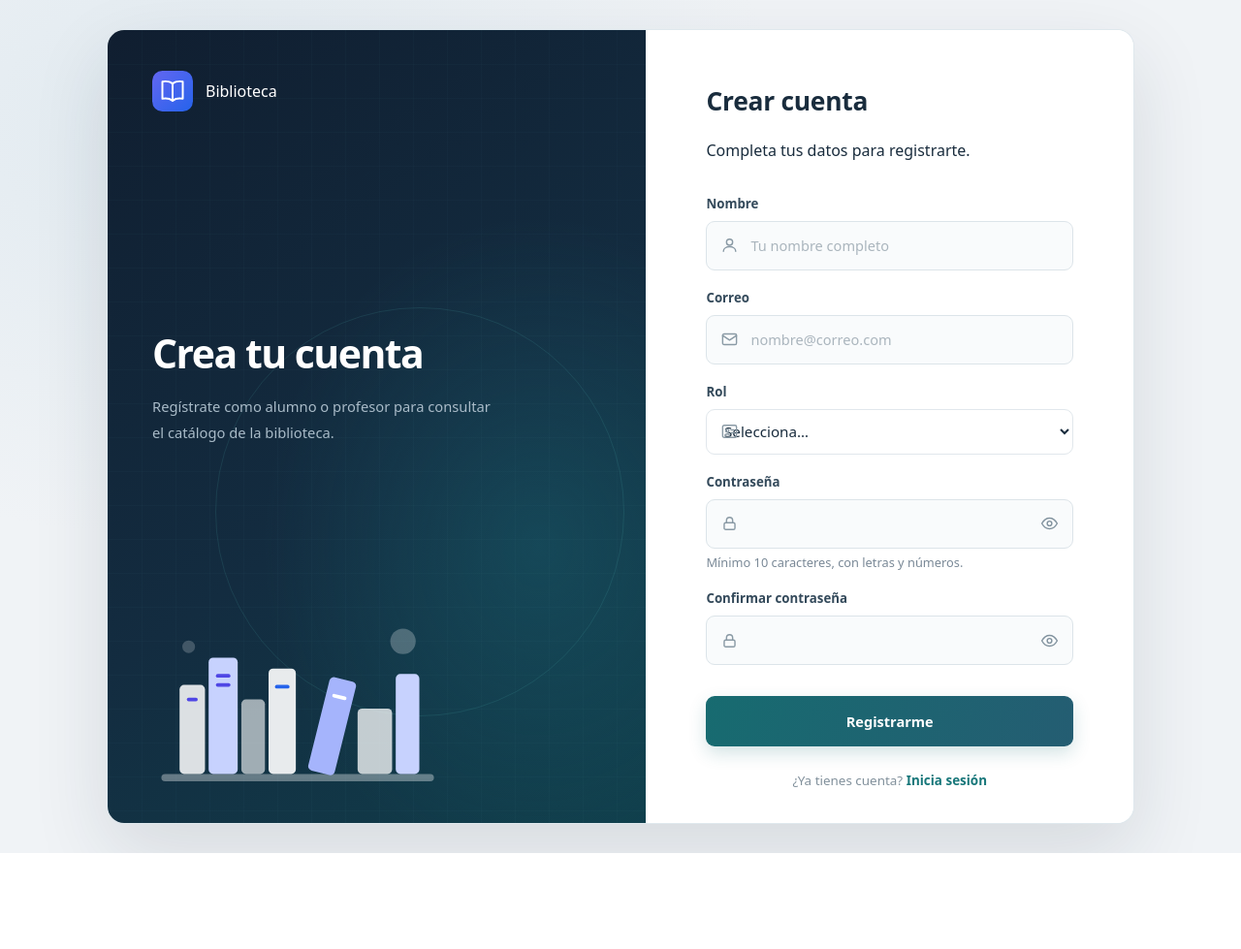
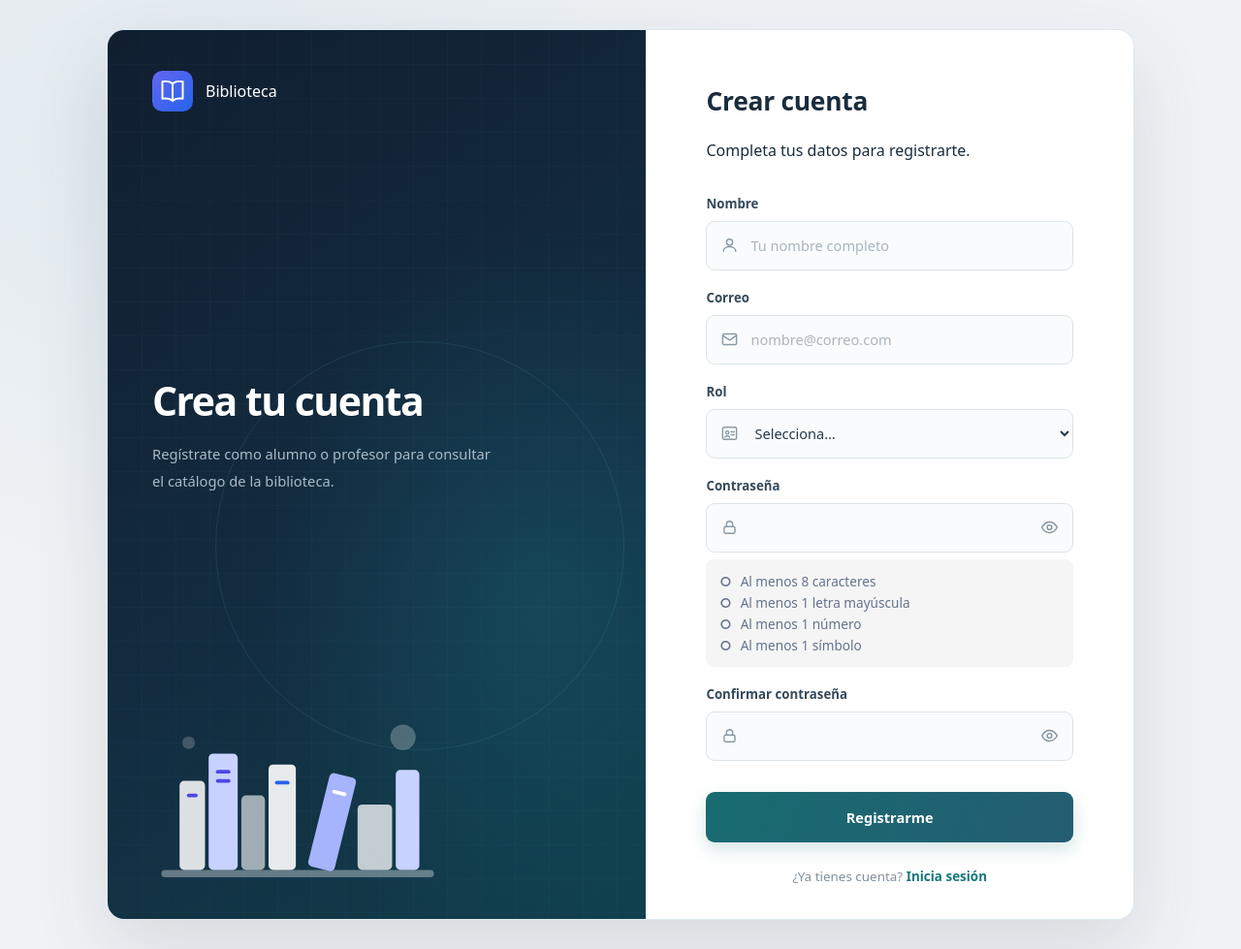
Before and after one commit to Develenguas/Proyecto_Biblioteca, a PHP site: page /registro.php in a window 1280 px wide. Shown: the whole page at 97% size. Before the commit the page ends 880 px from the top, so only its background shows below. Run offline with PHP 8.4, Linux system fonts and the light colour scheme.

Commit message:
Registro

```diff
--- a/assets/css/estilos.css
+++ b/assets/css/estilos.css
@@ -917,3 +917,163 @@ button.boton-enlace:hover {
     }
 
 }
+
+
+/* === Preloader temático de biblioteca en login === */
+.biblio-preloader {
+    position: fixed;
+    inset: 0;
+    z-index: 9999;
+    display: flex;
+    align-items: center;
+    justify-content: center;
+    background: #0f172a;
+    color: #f8fafc;
+    transition: opacity 0.38s ease, visibility 0.38s ease;
+}
+
+.biblio-preloader.is-oculto {
+    opacity: 0;
+    visibility: hidden;
+    pointer-events: none;
+}
+
+.biblio-preloader-contenido {
+    text-align: center;
+    padding: 1.5rem;
+}
+
+.libro-animado {
+    position: relative;
+    width: 78px;
+    height: 54px;
+    margin: 0 auto 1rem;
+    perspective: 240px;
+}
+
+.libro-tapa {
+    position: absolute;
+    inset: 0;
+    border: 2px solid #38bdf8;
+    border-radius: 6px;
+    background: rgba(56, 189, 248, 0.12);
+}
+
+.libro-pagina {
+    position: absolute;
+    top: 4px;
+    bottom: 4px;
+    width: calc(50% - 5px);
+    background: #f8fafc;
+    border-radius: 2px;
+    transform-origin: left center;
+    animation: pasarPagina 1.4s infinite ease-in-out;
+}
+
+.libro-pagina.pagina-1 {
+    left: 50%;
+    animation-delay: 0s;
+}
+
+.libro-pagina.pagina-2 {
+    left: 50%;
+    animation-delay: 0.25s;
+}
+
+.libro-pagina.pagina-3 {
+    left: 50%;
+    animation-delay: 0.5s;
+}
+
+@keyframes pasarPagina {
+    0% {
+        transform: rotateY(0deg);
+        opacity: 1;
+    }
+    50% {
+        transform: rotateY(-135deg);
+        opacity: 0.85;
+    }
+    100% {
+        transform: rotateY(0deg);
+        opacity: 1;
+    }
+}
+
+.biblio-preloader-titulo {
+    margin: 0 0 0.25rem;
+    font-weight: 700;
+    letter-spacing: 0.14em;
+    font-size: 0.95rem;
+}
+
+.biblio-preloader-texto {
+    margin: 0;
+    font-size: 0.875rem;
+    color: #cbd5e1;
+}
+
+/* === Requisitos de contraseña y coincidencia en registro === */
+.requisitos-pass {
+    list-style: none;
+    margin: 0.45rem 0 0.85rem;
+    padding: 0.6rem 0.75rem;
+    border-radius: 8px;
+    background: rgba(15, 23, 42, 0.04);
+    font-size: 0.85rem;
+}
+
+.req-item {
+    display: flex;
+    align-items: center;
+    gap: 0.45rem;
+    color: #64748b;
+    margin: 0.2rem 0;
+    transition: color 0.2s ease;
+}
+
+.req-item.cumplido {
+    color: #15803d;
+    font-weight: 600;
+}
+
+.req-indicador {
+    font-weight: 700;
+    width: 1rem;
+    text-align: center;
+}
+
+.estado-coincidencia {
+    margin: 0.35rem 0 0.75rem;
+    font-size: 0.85rem;
+    font-weight: 600;
+}
+
+.estado-coincidencia.coincide {
+    color: #15803d;
+}
+
+.estado-coincidencia.no-coincide {
+    color: #b91c1c;
+}
+
+/* === Ajuste para select dentro de .campo (evita encimar el icono) === */
+.auth-form .campo select {
+    width: 100%;
+    height: 51px;
+    padding: 0 45px;
+    border: 1px solid #DCE4E9;
+    border-radius: 9px;
+    background: #F9FBFC;
+    color: #263B4C;
+    font-size: .91rem;
+    font-family: inherit;
+    transition: all .2s ease;
+}
+
+.auth-form .campo select:focus {
+    outline: none;
+    background: #FFFFFF;
+    border-color: #368D88;
+    box-shadow: 0 0 0 4px rgba(54,141,136,.10);
+}
--- /dev/null
+++ b/assets/js/registro_password.js
@@ -0,0 +1,88 @@
+(function () {
+    const passInput = document.getElementById('password');
+    const pass2Input = document.getElementById('password2');
+    const coincidenciaEl = document.getElementById('coincidencia-password');
+
+    if (!passInput || !pass2Input) {
+        return;
+    }
+
+    const reglas = {
+        longitud: {
+            el: document.getElementById('req-longitud'),
+            test: function (val) {
+                return val.length >= 8 && val.length <= 72;
+            }
+        },
+        mayuscula: {
+            el: document.getElementById('req-mayuscula'),
+            test: function (val) {
+                return /[A-Z]/.test(val);
+            }
+        },
+        numero: {
+            el: document.getElementById('req-numero'),
+            test: function (val) {
+                return /\d/.test(val);
+            }
+        },
+        simbolo: {
+            el: document.getElementById('req-simbolo'),
+            test: function (val) {
+                return /[^A-Za-z0-9]/.test(val);
+            }
+        }
+    };
+
+    function actualizarRequisitos() {
+        const val = passInput.value;
+        Object.keys(reglas).forEach(function (clave) {
+            const item = reglas[clave];
+            if (!item.el) {
+                return;
+            }
+            const cumplido = item.test(val);
+            item.el.classList.toggle('cumplido', cumplido);
+            const indicador = item.el.querySelector('.req-indicador');
+            if (indicador) {
+                indicador.textContent = cumplido ? '✓' : '○';
+            }
+        });
+    }
+
+    function actualizarCoincidencia() {
+        if (!coincidenciaEl) {
+            return;
+        }
+        const p1 = passInput.value;
+        const p2 = pass2Input.value;
+
+        if (p2.length === 0) {
+            coincidenciaEl.hidden = true;
+            coincidenciaEl.textContent = '';
+            coincidenciaEl.classList.remove('coincide', 'no-coincide');
+            return;
+        }
+
+        coincidenciaEl.hidden = false;
+        if (p1 === p2) {
+            coincidenciaEl.textContent = '✓ Las contraseñas coinciden.';
+            coincidenciaEl.classList.add('coincide');
+            coincidenciaEl.classList.remove('no-coincide');
+        } else {
+            coincidenciaEl.textContent = '✕ Las contraseñas no coinciden.';
+            coincidenciaEl.classList.add('no-coincide');
+            coincidenciaEl.classList.remove('coincide');
+        }
+    }
+
+    passInput.addEventListener('input', function () {
+        actualizarRequisitos();
+        actualizarCoincidencia();
+    });
+
+    pass2Input.addEventListener('input', actualizarCoincidencia);
+
+    actualizarRequisitos();
+    actualizarCoincidencia();
+})();
--- a/registro.php
+++ b/registro.php
@@ -32,10 +32,14 @@ if ($_SERVER['REQUEST_METHOD'] === 'POST') {
             $errores[] = 'El correo no es válido. Debe tener @ y un dominio con extensión (ej. nombre@correo.com).';
         }
         // bcrypt solo usa los primeros 72 bytes, por eso ese es el máximo.
-        if (strlen($pass) < 10 || strlen($pass) > 72) {
-            $errores[] = 'La contraseña debe tener entre 10 y 72 caracteres.';
-        } elseif (!preg_match('/[A-Za-z]/', $pass) || !preg_match('/\d/', $pass)) {
-            $errores[] = 'La contraseña debe incluir letras y números.';
+        if (strlen($pass) < 8 || strlen($pass) > 72) {
+            $errores[] = 'La contraseña debe tener entre 8 y 72 caracteres.';
+        } elseif (!preg_match('/[A-Z]/', $pass)) {
+            $errores[] = 'La contraseña debe incluir al menos 1 letra mayúscula.';
+        } elseif (!preg_match('/\d/', $pass)) {
+            $errores[] = 'La contraseña debe incluir al menos 1 número.';
+        } elseif (!preg_match('/[^A-Za-z0-9]/', $pass)) {
+            $errores[] = 'La contraseña debe incluir al menos 1 símbolo.';
         }
         if ($pass !== $pass2) {
             $errores[] = 'Las contraseñas no coinciden.';
@@ -134,17 +138,36 @@ if ($_SERVER['REQUEST_METHOD'] === 'POST') {
             <label for="password">Contraseña</label>
             <div class="campo con-ojo">
                 <svg class="icono" viewBox="0 0 24 24" aria-hidden="true"><rect x="5" y="11" width="14" height="9" rx="2"/><path d="M8 11V8a4 4 0 0 1 8 0v3"/></svg>
-                <input id="password" name="password" type="password" minlength="10" maxlength="72" required autocomplete="new-password">
+                <input id="password" name="password" type="password" minlength="8" maxlength="72" required autocomplete="new-password">
                 <button type="button" class="ojo" data-objetivo="password" aria-label="Mostrar contraseña" aria-pressed="false"><svg viewBox="0 0 24 24" aria-hidden="true"><path d="M2 12s4-7 10-7 10 7 10 7-4 7-10 7S2 12 2 12z"/><circle cx="12" cy="12" r="3"/></svg></button>
             </div>
-            <small>Mínimo 10 caracteres, con letras y números.</small>
+
+            <ul id="requisitos-password" class="requisitos-pass" aria-label="Requisitos de contraseña">
+                <li id="req-longitud" class="req-item">
+                    <span class="req-indicador" aria-hidden="true">○</span>
+                    <span>Al menos 8 caracteres</span>
+                </li>
+                <li id="req-mayuscula" class="req-item">
+                    <span class="req-indicador" aria-hidden="true">○</span>
+                    <span>Al menos 1 letra mayúscula</span>
+                </li>
+                <li id="req-numero" class="req-item">
+                    <span class="req-indicador" aria-hidden="true">○</span>
+                    <span>Al menos 1 número</span>
+                </li>
+                <li id="req-simbolo" class="req-item">
+                    <span class="req-indicador" aria-hidden="true">○</span>
+                    <span>Al menos 1 símbolo</span>
+                </li>
+            </ul>
 
             <label for="password2">Confirmar contraseña</label>
             <div class="campo con-ojo">
                 <svg class="icono" viewBox="0 0 24 24" aria-hidden="true"><rect x="5" y="11" width="14" height="9" rx="2"/><path d="M8 11V8a4 4 0 0 1 8 0v3"/></svg>
-                <input id="password2" name="password2" type="password" minlength="10" maxlength="72" required autocomplete="new-password">
+                <input id="password2" name="password2" type="password" minlength="8" maxlength="72" required autocomplete="new-password">
                 <button type="button" class="ojo" data-objetivo="password2" aria-label="Mostrar contraseña" aria-pressed="false"><svg viewBox="0 0 24 24" aria-hidden="true"><path d="M2 12s4-7 10-7 10 7 10 7-4 7-10 7S2 12 2 12z"/><circle cx="12" cy="12" r="3"/></svg></button>
             </div>
+            <p id="coincidencia-password" class="estado-coincidencia" aria-live="polite" hidden></p>
 
             <button type="submit">Registrarme</button>
         </form>
@@ -155,5 +178,6 @@ if ($_SERVER['REQUEST_METHOD'] === 'POST') {
 <?php require __DIR__ . '/captcha_modal.php'; ?>
 <script src="assets/js/login.js"></script>
 <script src="assets/js/captcha_modal.js"></script>
+<script src="assets/js/registro_password.js"></script>
 </body>
 </html>
```
Also changed, not shown: assets/js/preloader.js (added, +71 -0 lines), login.php (+24 -14 lines).
